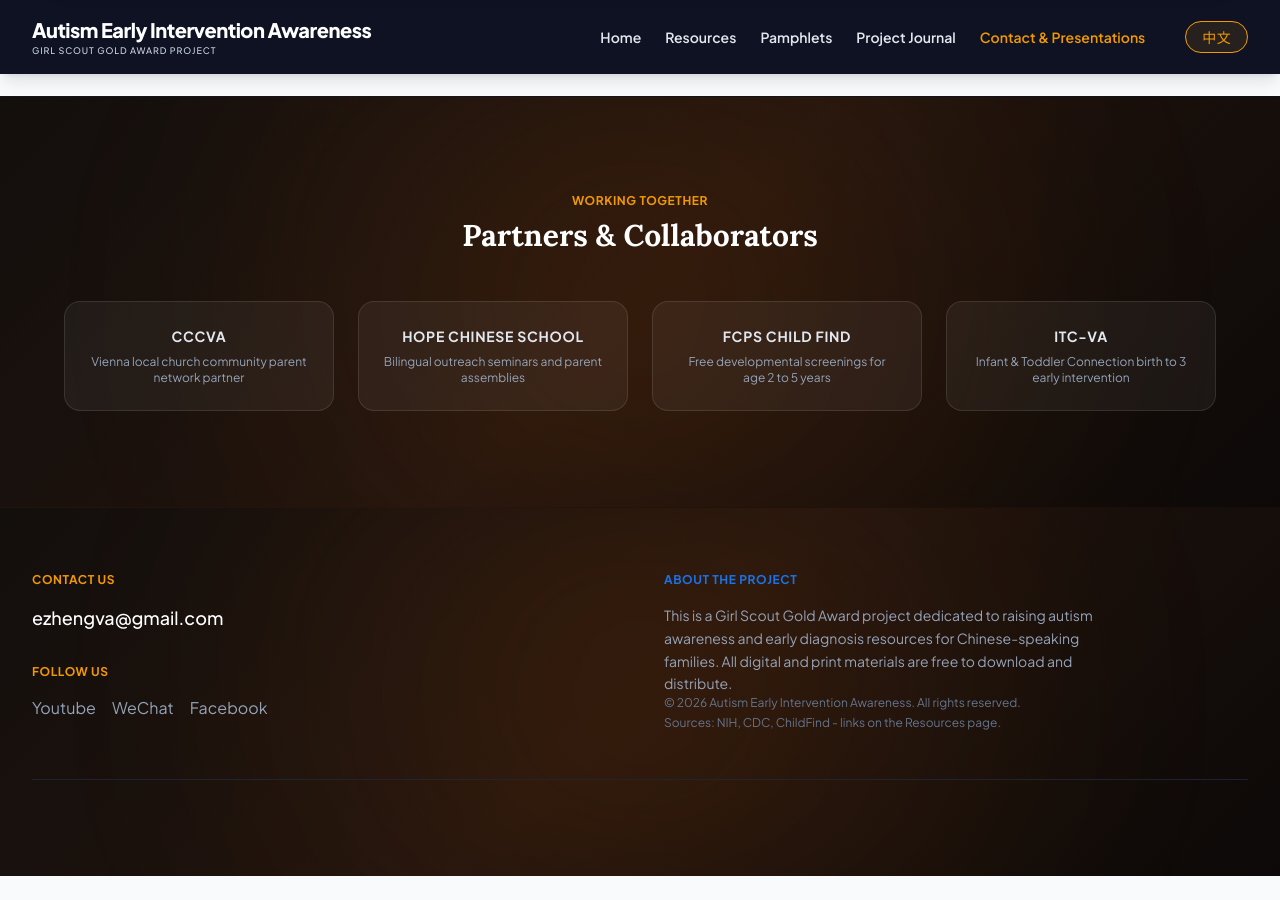
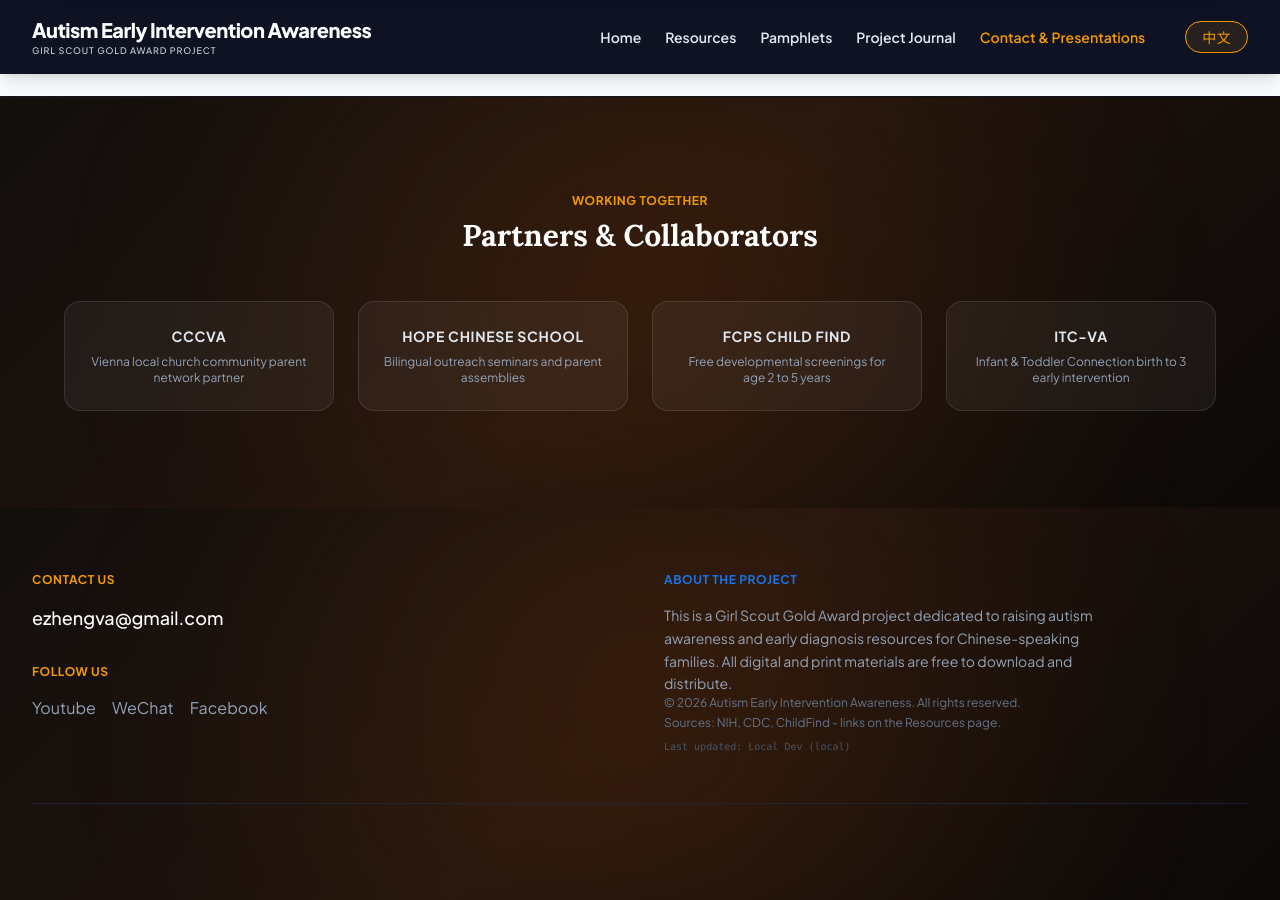
Before and after one commit to emmaz-sv/early-autism-awareness, a Jekyll site: the page built from docs/index.html, in a window 1280 px wide and 900 px high, scrolled down 7990 px. Built offline with Jekyll 4.4.1, drawn with Linux system fonts in a browser that asks for light colours; nearby versions of some CDN libraries; before the commit the page ends 8866 px from its top, so only the background shows below that.

Commit message:
Add last updated build date and git commit hash to layout footer

```diff
--- a/docs/_config.yml
+++ b/docs/_config.yml
@@ -4,3 +4,6 @@ baseurl: "/early-autism-awareness"
 markdown: kramdown
 exclude:
   - README.md
+
+last_updated: "Local Dev"
+git_sha: "local"
--- a/docs/_layouts/default.html
+++ b/docs/_layouts/default.html
@@ -201,7 +201,12 @@
           </div>
           <div class="mt-8 md:mt-0 text-slate-500 text-xs">
             <p class="mb-1">&copy; {{ 'now' | date: "%Y" }} {{ site.title }}. All rights reserved.</p>
-            <p>{% if page.lang == 'zh' %}来源：NIH, CDC, ChildFind - 详见资源页面。{% else %}Sources: NIH, CDC, ChildFind - links on the Resources page.{% endif %}</p>
+            <p class="mb-1">{% if page.lang == 'zh' %}来源：NIH, CDC, ChildFind - 详见资源页面。{% else %}Sources: NIH, CDC, ChildFind - links on the Resources page.{% endif %}</p>
+            {% if site.last_updated %}
+              <p class="mt-2 text-[10px] text-slate-600 font-mono">
+                {% if page.lang == 'zh' %}最后更新：{% else %}Last updated: {% endif %}{{ site.last_updated }} {% if site.git_sha %}({{ site.git_sha }}){% endif %}
+              </p>
+            {% endif %}
           </div>
         </div>
       </div>
```
Also changed, not shown: .github/workflows/deploy.yml.
